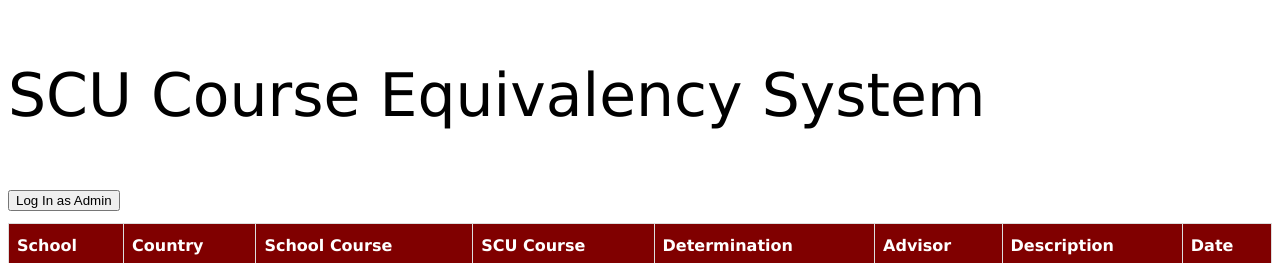
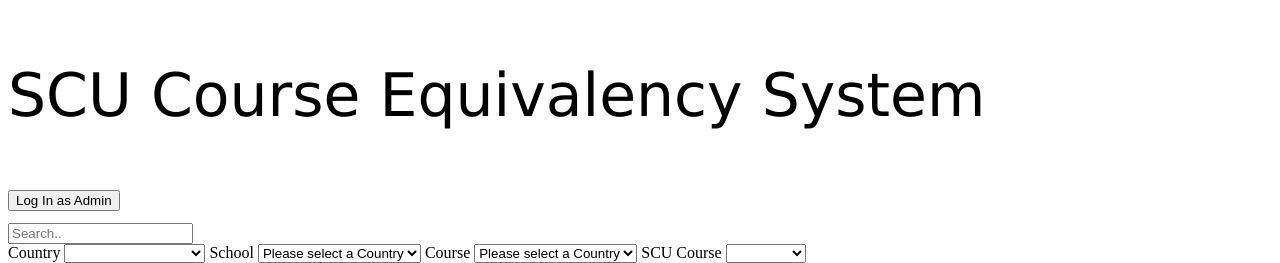
Before and after one commit to SarekSJ/COEN174, a Flask app: page /table in a window 1280 px wide. Shown: the top 263 px of the page. Run offline with Flask 2, Linux system fonts and the light colour scheme; lists and menus that the app fills with data are empty.

Commit message:
Update table.html

```diff
--- a/templates/table.html
+++ b/templates/table.html
@@ -67,9 +67,127 @@ h2 {
 
 <head>
     <meta charset="UTF-8">
+    <script type="text/javascript" src="table.js"></script>
+    <script type="text/javascript" src="dropdown.js"></script>
     <title>Courses</title>
 </head>
 <body>
+	 <input type="text" id="input" onkeyup="search()" placeholder="Search..">
+    <div class="form">
+<label for="country">Country</label>
+<select name="country" id="country" onchange="setSchool();">
+        <option value=""></option>
+
+		<option value="Argentina">Argentina</option>
+
+		<option value="Australia" >Australia</option>
+
+        <option value="Austria" >Austria</option>
+
+        <option value="Belgium" >Belgium</option>
+
+        <option value="Bhutan" >Bhutan</option>
+
+        <option value="Botswana" >Botswana</option>
+
+        <option value="Cambodia" >Cambodia</option>
+
+        <option value="Chile" >Chile</option>
+
+        <option value="China" >China</option> Kingdom
+
+        <option value="Costa Rica" >Costa Rica</option>
+
+        <option value="Czech Republic" >Czech Republic</option>
+
+        <option value="Denmark" >Denmark</option>
+
+        <option value="Dominican Republic" >Dominican Republic</option>
+
+        <option value="Ecuador" >Ecuador</option>
+
+        <option value="El Salvador" >El Salvador</option>
+
+        <option value="France" >France</option>
+
+        <option value="Germany" >Germany</option>
+
+        <option value="Ghana" >Ghana</option>
+
+        <option value="Greece" >Greece</option>
+
+        <option value="Iceland" >Iceland</option>
+
+        <option value="India" >India</option>
+
+        <option value="Ireland" >Ireland</option>
+
+        <option value="Italy" >Italy</option>
+
+        <option value="Japan" >Japan</option>
+
+        <option value="Morocco" >Morocco</option>
+
+        <option value="Netherlands" >Netherlands</option>
+
+        <option value="New Zealand" >New Zealand</option>
+
+        <option value="Nicaragua" >Nicaragua</option>
+
+        <option value="Panama" >Panama</option>
+
+        <option value="Peru" >Peru</option>
+
+        <option value="Rwanda" >Rwanda</option>
+
+        <option value="Singapore" >Singapore</option>
+
+        <option value="South Africa" >South Africa</option>
+
+        <option value="South Korea" >South Korea</option>
+
+        <option value="Spain" >Spain</option>
+
+        <option value="Sweden" >Sweden</option>
+
+        <option value="Switzerland" >Switzerland</option>
+
+        <option value="Taiwan" >Taiwan</option>
+
+        <option value="Tanzania" >Tanzania</option>
+
+        <option value="Thailand" >Thailand</option>
+
+        <option value="Turkey" >Turkey</option>
+
+        <option value="United Kingdom" >Turkey</option>
+
+        <option value="United States of America" >USA</option>
+
+        <option value="Vietnam" >Vietnam</option>
+    </select>
+
+
+<label for="school">School</label>
+<select name="schools" id="schools" onchange="setCourses();">
+  <option value="">Please select a Country</option>
+</select>
+
+<label for="course">Course</label>
+<select name="course"  id="course">
+  <option value="">Please select a Country</option>
+</select>
+
+<label for="scu_course">SCU Course</label>
+<select name="scu_course"  id="scu_course">
+  <option value="" ></option>
+  <option value="coen10" >COEN 10</option>
+  <option value="coen11" >COEN 11</option>
+  <option value="coen12" >COEN 12</option>
+  <option value="coen70" >COEN 70</option>
+</select>
+</div>
+
     <table>
         <tr>
             <th>School</th>
```
